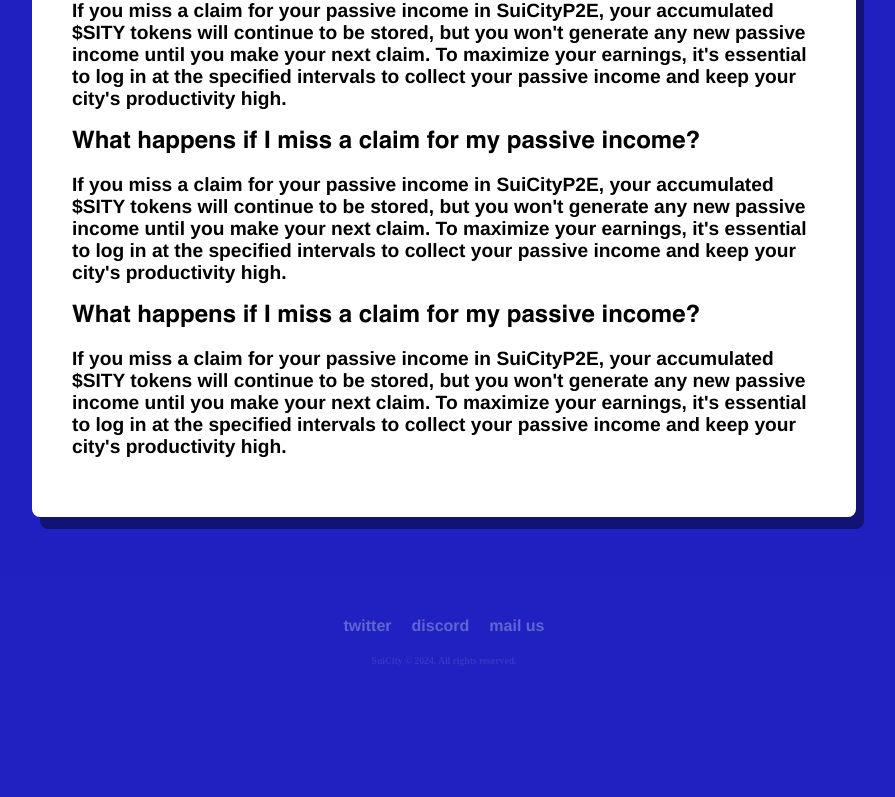
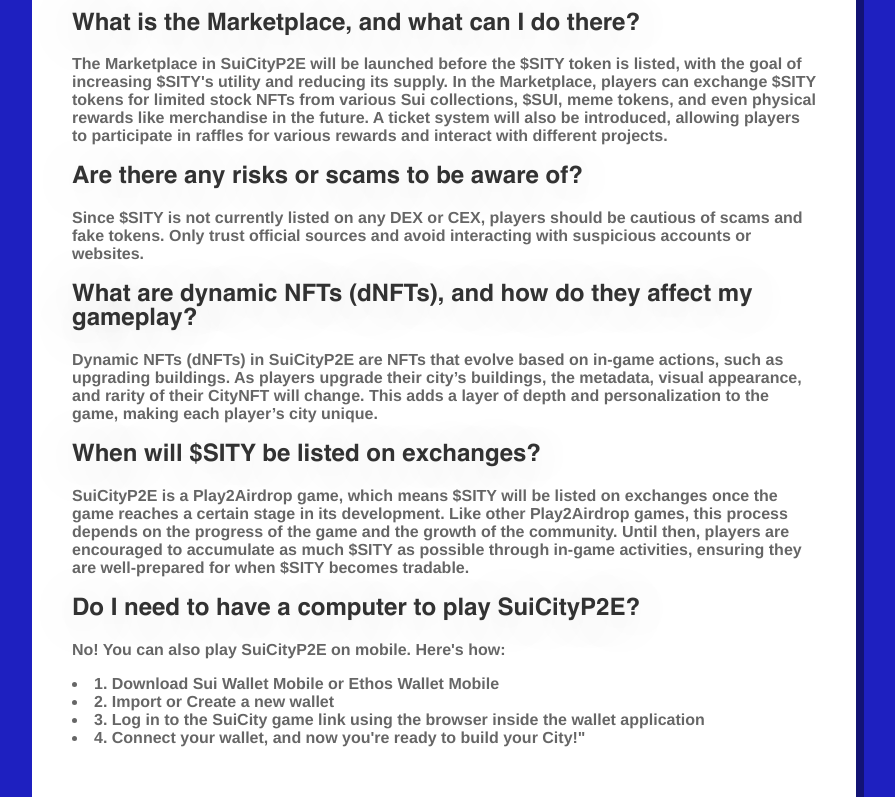
Before and after one commit to y4z1c1/SuiCity-Test2, a React (Vite) app: page /faq in a window 1280 px wide. Shown: the part 1320-2117 px from the top of the page, without its empty margins (196-1091 px from the left). Before the commit the page ends 1996 px from the top, so only its background shows below. Built offline with nearby package versions, Linux system fonts and the light colour scheme.

Commit message:
slightly resposive

```diff
--- a/index.html
+++ b/index.html
@@ -1,8 +1,8 @@
-<!doctype html>
+<!DOCTYPE html>
 <html lang="en">
   <head>
     <meta charset="UTF-8" />
-    <link rel="icon" type="image/svg+xml" href="/vite.svg" />
+    <link rel="icon" type="image" href="/logo.png" />
     <meta name="viewport" content="width=device-width, initial-scale=1.0" />
     <title>SuiCity: Play 2 Earn</title>
   </head>
--- a/src/assets/styles/Faq.css
+++ b/src/assets/styles/Faq.css
@@ -15,20 +15,35 @@
   box-shadow: 8px 12px 0px rgba(0, 0, 0, 0.4);
 }
 
+.faq-item {
+  margin-bottom: 20px;
+}
+
 .faq-item h2 {
+  text-align: left;
+  color: rgb(0, 0, 0, 0.8);
+  text-shadow: 2px 4px 60px rgba(0, 0, 0, 0.3);
   font-size: 1.5rem;
-  text-align: left;
-
-  color: rgb(0, 0, 0);
 }
 
 .faq-item p {
-  font-size: 1.2rem;
+  font-size: 1rem;
   text-align: left;
-  color: rgb(0, 0, 0);
+  color: rgb(0, 0, 0, 0.6);
+  text-shadow: 2px 4px 60px rgba(0, 0, 0, 0.2);
+}
+.faq-item li {
+  font-size: 1rem;
+  text-align: left;
+  color: rgb(0, 0, 0, 0.6);
+  text-shadow: 2px 4px 60px rgba(0, 0, 0, 0.2);
 }
 
 .faq-item a {
   color: rgb(0, 0, 0);
   text-decoration: underline;
 }
+
+.faq-item ul {
+  list-style-position: inside; /* Moves the bullet inside the padding area */
+}
--- a/src/assets/styles/Header.css
+++ b/src/assets/styles/Header.css
@@ -13,7 +13,7 @@
 }
 
 .logo {
-  height: 240px; /* Increase the logo size */
+  height: 180px; /* Increase the logo size */
 }
 
 .suicity-title {
--- a/src/assets/styles/PlayButton.css
+++ b/src/assets/styles/PlayButton.css
@@ -10,7 +10,7 @@
   font-family: Helvetica, sans-serif;
   font-weight: 900; /* Bold Helvetica text */
   background-color: white;
-  color: rgba(31, 33, 192);
+  color: rgb(0, 0, 0, 0.8);
   border: none;
   cursor: pointer;
   border-radius: 2%;
@@ -27,7 +27,7 @@
   padding: 10px 20px;
   font-family: Helvetica, sans-serif;
   font-weight: bold; /* Bold Helvetica text */
-  background-color: rgba(31, 33, 192);
+  background-color: rgb(0, 0, 0, 0.8);
   color: white;
   border: none;
   cursor: pointer;
@@ -44,7 +44,7 @@
 /* Modal Styles */
 .modal {
   background-color: white;
-  width: 300px;
+  width: 40%;
   padding: 20px;
   border-radius: 2%;
   text-align: center;
@@ -62,5 +62,5 @@
 
 /* Popup text color */
 .modal h2 {
-  color: rgba(31, 33, 192); /* Dark blue text inside the popup */
+  color: rgb(0, 0, 0, 0.8);
 }
--- a/src/components/Faq.tsx
+++ b/src/components/Faq.tsx
@@ -5,7 +5,7 @@
   return (
     <div className="faq-container">
       <section className="faq-section">
-        <h2>FAQ</h2>
+        <h2 style={{ marginTop: "0" }}>FAQ</h2>
 
         <div className="faq-item">
           <h2>How do I start playing SuiCityP2E? </h2>
@@ -84,27 +84,81 @@
         </div>
 
         <div className="faq-item">
-          <h2>What happens if I miss a claim for my passive income?</h2>
+          <h2>How does the referral system work?</h2>
           <p>
-            If you miss a claim for your passive income in SuiCityP2E, your
-            accumulated $SITY tokens will continue to be stored, but you won't
-            generate any new passive income until you make your next claim. To
-            maximize your earnings, it's essential to log in at the specified
-            intervals to collect your passive income and keep your city's
-            productivity high.
+            SuiCityP2E's referral system allows players to earn additional $SITY
+            tokens by inviting friends to join the game. For every friend a
+            player invites using their unique referral link, they will earn 1000
+            $SITY tokens. However, if players are found to be abusing the
+            referral system (e.g., creating fake accounts), their accounts will
+            be flagged as sybil accounts, and appropriate actions will be taken.
           </p>
         </div>
 
         <div className="faq-item">
-          <h2>What happens if I miss a claim for my passive income?</h2>
+          <h2>What is the Marketplace, and what can I do there?</h2>
           <p>
-            If you miss a claim for your passive income in SuiCityP2E, your
-            accumulated $SITY tokens will continue to be stored, but you won't
-            generate any new passive income until you make your next claim. To
-            maximize your earnings, it's essential to log in at the specified
-            intervals to collect your passive income and keep your city's
-            productivity high.
+            The Marketplace in SuiCityP2E will be launched before the $SITY
+            token is listed, with the goal of increasing $SITY's utility and
+            reducing its supply. In the Marketplace, players can exchange $SITY
+            tokens for limited stock NFTs from various Sui collections, $SUI,
+            meme tokens, and even physical rewards like merchandise in the
+            future. A ticket system will also be introduced, allowing players to
+            participate in raffles for various rewards and interact with
+            different projects.
           </p>
+        </div>
+
+        <div className="faq-item">
+          <h2>Are there any risks or scams to be aware of?</h2>
+          <p>
+            Since $SITY is not currently listed on any DEX or CEX, players
+            should be cautious of scams and fake tokens. Only trust official
+            sources and avoid interacting with suspicious accounts or websites.
+          </p>
+        </div>
+
+        <div className="faq-item">
+          <h2>
+            What are dynamic NFTs (dNFTs), and how do they affect my gameplay?
+          </h2>
+          <p>
+            Dynamic NFTs (dNFTs) in SuiCityP2E are NFTs that evolve based on
+            in-game actions, such as upgrading buildings. As players upgrade
+            their city’s buildings, the metadata, visual appearance, and rarity
+            of their CityNFT will change. This adds a layer of depth and
+            personalization to the game, making each player’s city unique.
+          </p>
+        </div>
+
+        <div className="faq-item">
+          <h2>When will $SITY be listed on exchanges?</h2>
+          <p>
+            SuiCityP2E is a Play2Airdrop game, which means $SITY will be listed
+            on exchanges once the game reaches a certain stage in its
+            development. Like other Play2Airdrop games, this process depends on
+            the progress of the game and the growth of the community. Until
+            then, players are encouraged to accumulate as much $SITY as possible
+            through in-game activities, ensuring they are well-prepared for when
+            $SITY becomes tradable.
+          </p>
+        </div>
+
+        <div className="faq-item">
+          <h2>Do I need to have a computer to play SuiCityP2E?</h2>
+          <p>No! You can also play SuiCityP2E on mobile. Here's how:</p>
+
+          <ul>
+            <li>1. Download Sui Wallet Mobile or Ethos Wallet Mobile</li>
+            <li>2. Import or Create a new wallet</li>
+            <li>
+              3. Log in to the SuiCity game link using the browser inside the
+              wallet application
+            </li>
+            <li>
+              4. Connect your wallet, and now you're ready to build your City!"
+            </li>
+          </ul>
         </div>
       </section>
     </div>
--- a/src/components/Footer.tsx
+++ b/src/components/Footer.tsx
@@ -8,13 +8,13 @@
       <div>
         <ul className="footer-links">
           <li>
-            <a href="https://twitter.com/suicity">twitter</a>
+            <a href="https://twitter.com/suicityp2e">Twitter</a>
           </li>
           <li>
-            <a href="https://discord.com/suicity">discord</a>
+            <a>Discord</a>
           </li>
           <li>
-            <a href="https://github.com/suicity">mail us</a>
+            <a href="mailto:suicity.p2e@gmail.com">Mail</a>
           </li>
         </ul>
       </div>
--- a/src/components/Header.tsx
+++ b/src/components/Header.tsx
@@ -70,17 +70,17 @@
                     scrollToTop();
                   }}
                 >
-                  home
+                  Home
                 </a>
               ) : (
-                <Link to="/">home</Link>
+                <Link to="/">Home</Link>
               )}
             </li>
             <li>
-              <a href="https://gitbook.com"> guide</a>
+              <a href="https://gitbook.com"> Guide</a>
             </li>
             <li>
-              <Link to="/faq">faq</Link>
+              <Link to="/faq">FAQ</Link>
             </li>
             <li>
               {/* Scroll to footer when Contact Us is clicked */}
@@ -91,7 +91,7 @@
                   scrollToFooter();
                 }}
               >
-                contact us
+                Contact
               </a>
             </li>
           </ul>
--- a/src/components/PlayButton.tsx
+++ b/src/components/PlayButton.tsx
@@ -23,7 +23,7 @@
     <div>
       <div className="play-button-container">
         <button className="play-button" onClick={openModal}>
-          play
+          Play
         </button>
       </div>
       <Modal
@@ -32,9 +32,9 @@
         className="modal"
         overlayClassName="overlay"
       >
-        <h2>hold on, the game isn’t there yet!</h2>
+        <h2>Hold on, the game isn’t ready yet!</h2>
         <button onClick={closeModal} className="close-modal-button">
-          close
+          Close
         </button>
       </Modal>
     </div>
```
Also changed, not shown: src/assets/styles/Section.css (+82 -21 lines).
